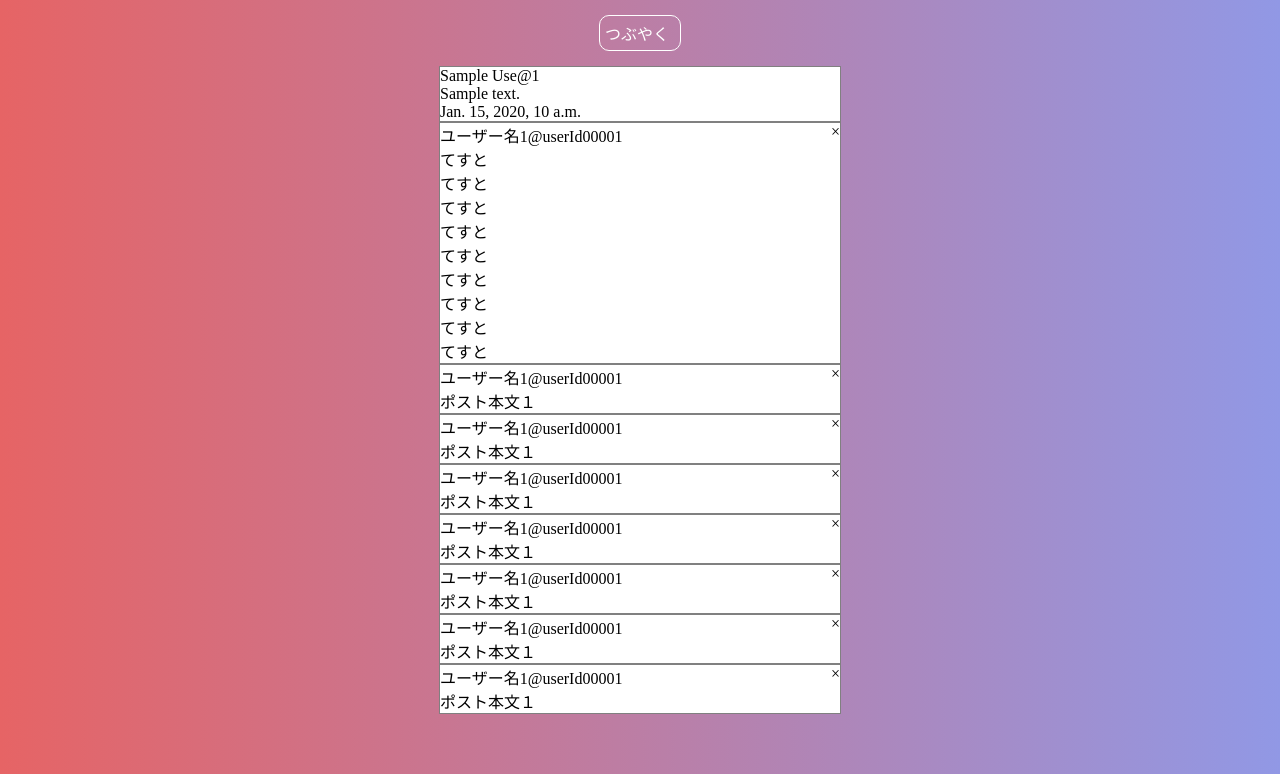
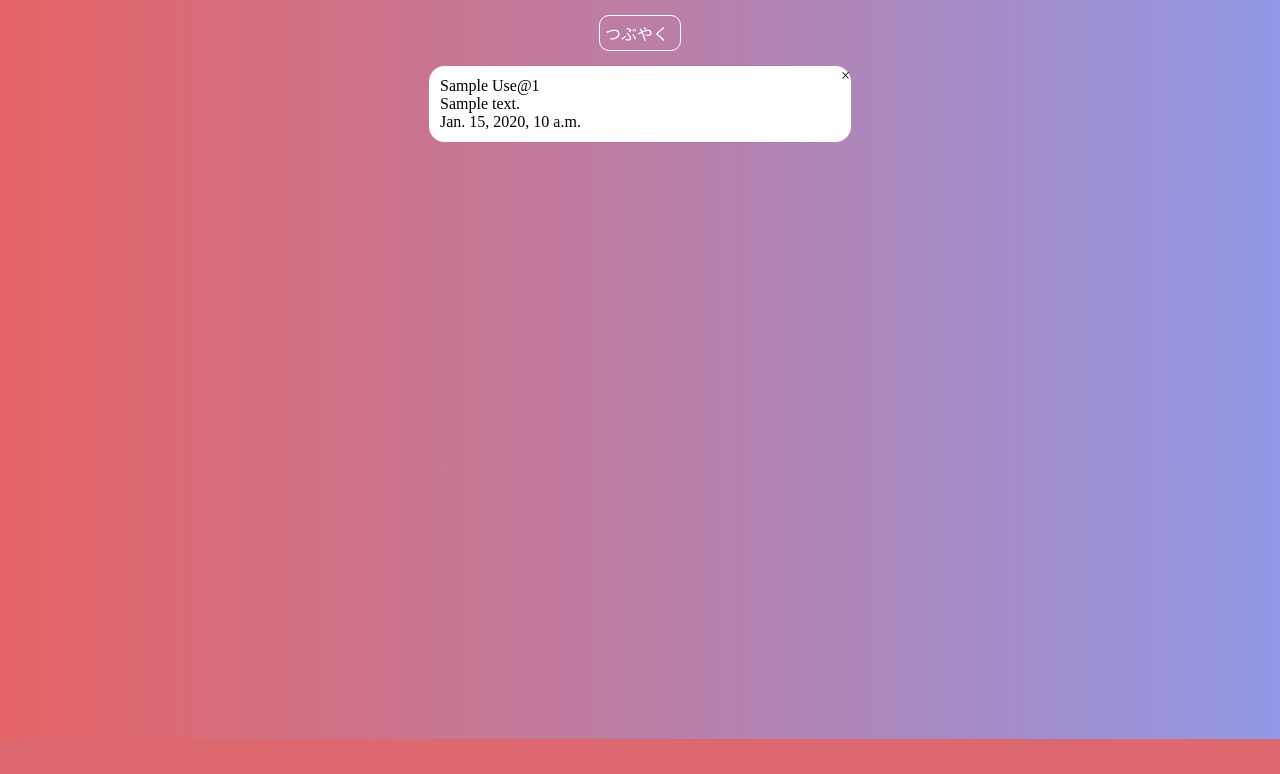
Before and after one commit to developer2239/Tsubuyaki, a Django app: template tsubuyaki/tsubuyaki/templates/profile.html in a window 1280 px wide. Shown: the part 61-835 px from the top of the page. After the commit the page ends 800 px from the top, so only its background shows below. Run offline with Django 5.2, Linux system fonts and the light colour scheme; the template is opened without the code that fills it: values that come from a table or form of the project are taken from there, others are empty; tables that the repository leaves empty hold one stand-in row (values such as "Sample post").

Commit message:
#27 プロフィール画面での投稿閲覧

```diff
--- a/tsubuyaki/tsubuyaki/templates/profile.html
+++ b/tsubuyaki/tsubuyaki/templates/profile.html
@@ -41,8 +41,11 @@
             width: 70%;
             max-width: 400px;
             margin: 0 auto;
+            margin-top: 10px;
+            padding: 10px;
             background-color: white;
-            border: 1px solid gray;
+            border: 1px solid white;
+            border-radius: 15px;
         }
         .user_info {
             width: 60%;
@@ -115,86 +118,14 @@
             {% for post in posts%}
             <div class="post">
                 <div class="user_info">{{ post.account.name }}@{{ post.account.id}}
+                    <div id="delete_post_button" class="delete_post_button">
+                        ×
+                    </div>
                 </div>
                 <div class="post_text">{{ post.content }}</div>
                 <div class="post_date">{{ post.created_at }}</div>
             </div>
             {% endfor %}
-            <div class="post">
-                <div class="user_info">
-                    ユーザー名1@userId00001
-                    <div id="delete_post_button" class="delete_post_button">
-                        ×
-                    </div>
-                </div>
-                <div class="post_text">
-                    てすと<br>
-                    てすと<br>
-                    てすと<br>
-                    てすと<br>
-                    てすと<br>
-                    てすと<br>
-                    てすと<br>
-                    てすと<br>
-                    てすと<br>
-                </div>
-            </div>
-            <div class="post">
-                <div class="user_info">ユーザー名1@userId00001
-                    <div id="delete_post_button" class="delete_post_button">
-                        ×
-                    </div>
-                </div>
-                <div class="post_text">ポスト本文１</div>
-            </div>
-            <div class="post">
-                <div class="user_info">ユーザー名1@userId00001
-                    <div id="delete_post_button" class="delete_post_button">
-                        ×
-                    </div>
-                </div>
-                <div class="post_text">ポスト本文１</div>
-            </div>
-            <div class="post">
-                <div class="user_info">ユーザー名1@userId00001
-                    <div id="delete_post_button" class="delete_post_button">
-                        ×
-                    </div>
-                </div>
-                <div class="post_text">ポスト本文１</div>
-            </div>
-            <div class="post">
-                <div class="user_info">ユーザー名1@userId00001
-                    <div id="delete_post_button" class="delete_post_button">
-                        ×
-                    </div>
-                </div>
-                <div class="post_text">ポスト本文１</div>
-            </div>
-            <div class="post">
-                <div class="user_info">ユーザー名1@userId00001
-                    <div id="delete_post_button" class="delete_post_button">
-                        ×
-                    </div>
-                </div>
-                <div class="post_text">ポスト本文１</div>
-            </div>
-            <div class="post">
-                <div class="user_info">ユーザー名1@userId00001
-                    <div id="delete_post_button" class="delete_post_button">
-                        ×
-                    </div>
-                </div>
-                <div class="post_text">ポスト本文１</div>
-            </div>
-            <div class="post">
-                <div class="user_info">ユーザー名1@userId00001
-                    <div id="delete_post_button" class="delete_post_button">
-                        ×
-                    </div>
-                </div>
-                <div class="post_text">ポスト本文１</div>
-            </div>
         </div>
     </div>
     <!-- Pop-up window -->
```
Also changed, not shown: tsubuyaki/tsubuyaki/views.py (+7 -2 lines).
